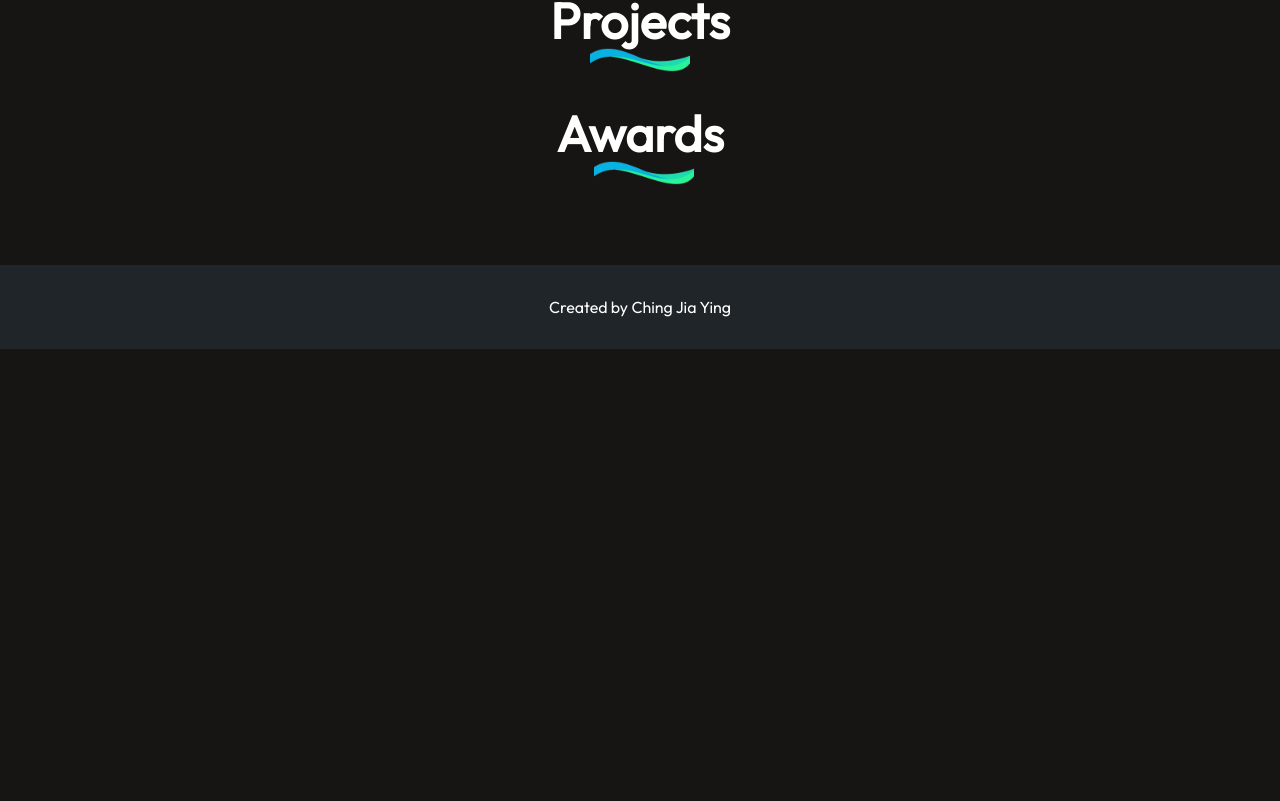
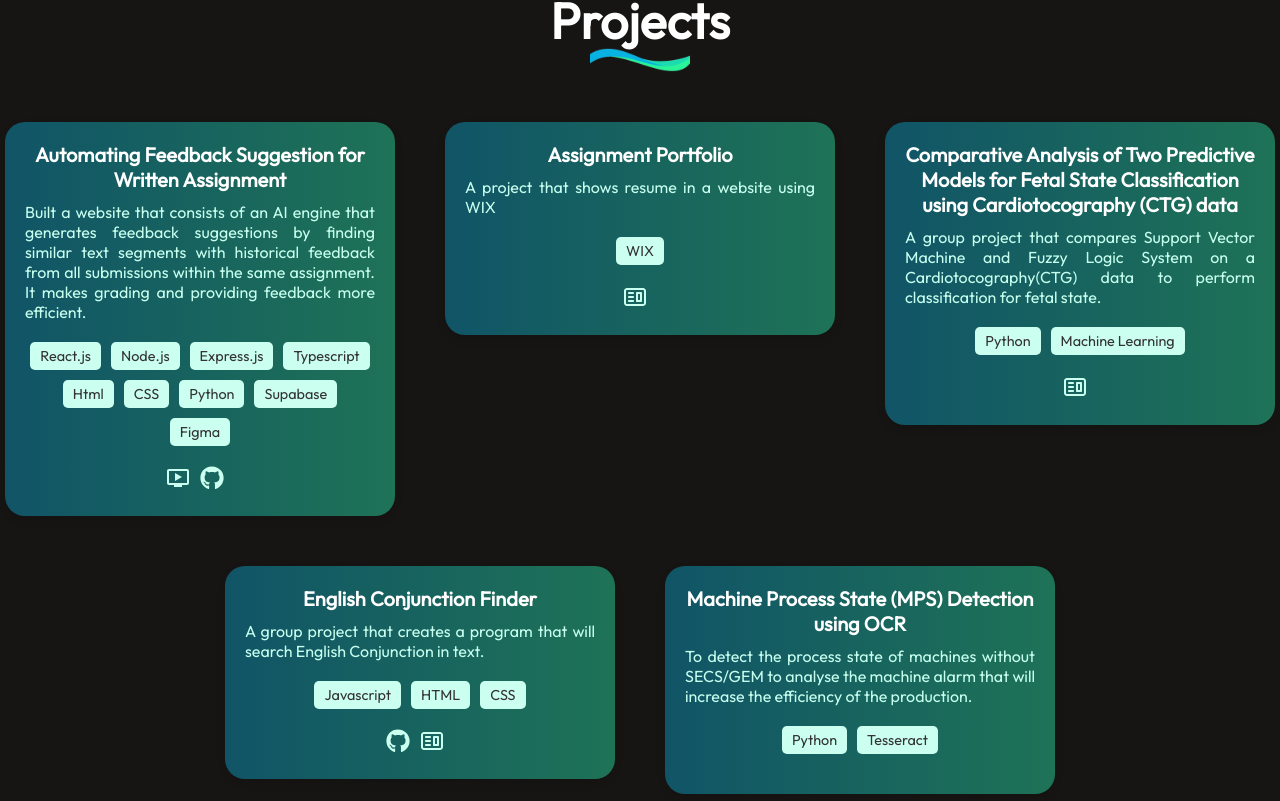
Before and after one commit to JiaaaJiaa/jy-portfolio, a React (Create React App) app: page / in a window 1280 px wide. Shown: the part 2579-3380 px from the top of the page. Before the commit the page ends 2928 px from the top, so only its background shows below. Built offline with nearby package versions, Linux system fonts and the light colour scheme; the HTML template or start-up script is replaced by a standard one.

Commit message:
Update Project Section

```diff
--- a/package.json
+++ b/package.json
@@ -6,6 +6,7 @@
     "cra-template": "1.2.0",
     "react": "^19.0.0",
     "react-dom": "^19.0.0",
+    "react-icons": "^5.4.0",
     "react-scripts": "5.0.1"
   },
   "scripts": {
--- a/src/Components/Project/Project.css
+++ b/src/Components/Project/Project.css
@@ -26,3 +26,90 @@
     right:70px;
     z-index: -1;
 }
+
+.Project-content {
+    display: flex;
+    flex-wrap: wrap;
+    justify-content: center;
+    align-items: flex-start;
+    gap: 50px;
+    margin-top:50px;
+}
+
+.Project-card {
+    position: relative; /* Ensure the pseudo-element is positioned correctly */
+    border-radius: 20px;
+    box-shadow: 0 4px 8px rgba(0, 0, 0, 0.1);
+    overflow: hidden;
+    width: 350px;
+    padding: 20px;
+    transition: transform 0.3s;
+    /* border: 4px solid linear; */
+}
+
+.Project-card::before {
+    content: '';
+    position: absolute;
+    top: 0;
+    left: 0;
+    right: 0;
+    bottom: 0;
+    background: linear-gradient(270deg, #2bffbb, #08b3e5);
+    /* background-color: #2bffbb; */
+    opacity: 0.4;
+    z-index: 0;
+}
+
+.project-card-content {
+    position: relative;
+    z-index: 1;
+}
+
+
+.Project-card:hover {
+    transform: translateY(-10px);
+}
+
+/* .project-card-content {
+    padding: 20px;
+} */
+
+.project-card-content h2 {
+    font-size: 20px;
+    margin-bottom: 10px;
+    color: white;
+}
+
+.project-card-content p {
+    font-size: 1em;
+    margin-bottom: 15px;
+    color: rgb(199, 255, 239);
+    text-align: justify;
+}
+
+.project-card-content ul {
+    list-style-type: none;
+    padding: 0;
+    margin-bottom: 15px;
+}
+
+.project-card-content ul li {
+    background-color: #cbffef;
+    border-radius: 5px;
+    display: inline-block;
+    margin: 5px;
+    padding: 5px 10px;
+    font-size: 0.9em;
+    color: #333;
+}
+
+.project-card-content a {
+    margin-right: 10px;
+    text-decoration: none;
+    color:  #cbffef;
+    font-size: 1.5em;
+}
+
+.project-card-content a:hover {
+    color: #08b3e5;
+}
--- a/src/Components/Project/Project.js
+++ b/src/Components/Project/Project.js
@@ -1,6 +1,10 @@
 import React from 'react';
 import './Project.css';
+import projects from "../../data/project.json";
 import titlebackground from '../../assets/titlebackground.png';
+import { FaGithub } from "react-icons/fa";
+import { CgWebsite } from "react-icons/cg";
+import { MdOutlineOndemandVideo } from "react-icons/md";
 
 const Project = () => {
     return (
@@ -9,6 +13,30 @@ const Project = () => {
                 <h1>Projects</h1>
                 <img src={titlebackground} alt="" />
             </div>
+            <div className="Project-content">
+                {projects.map((project) => {
+                    return(
+                        <div key={project.id} className="Project-card">
+                            <div className="project-card-content">
+                                <h2>{project.title}</h2>
+                                <p>{project.description}</p>
+                                <ul>
+                                    {project.skills.map((skill)=>{
+                                        return <li key={skill}>{skill}</li>
+                                    })}
+                                </ul>
+                                {project.demo &&
+                                    <a href={project.demo} target="_blank" rel="noreferrer"><MdOutlineOndemandVideo /></a>}
+                                {project.source &&
+                                    <a href={project.source} target="_blank" rel="noreferrer"><FaGithub /></a>}
+                                {project.website &&
+                                    <a href={project.website} target="_blank" rel="noreferrer"><CgWebsite /></a>}
+
+                            </div>
+                        </div>
+                    )
+                })}
+                </div>
         </div>
      );
 }
--- /dev/null
+++ b/src/data/project.json
@@ -0,0 +1,42 @@
+[
+    {
+        "title":"Automating Feedback Suggestion for Written Assignment",
+        "description":"Built a  website that consists of an AI engine that generates feedback suggestions by finding similar text segments with historical feedback from all submissions within the same assignment. It makes grading and providing feedback more efficient.",
+        "skills":["React.js", "Node.js", "Express.js", "Typescript", "Html", "CSS", "Python", "Supabase", "Figma"],
+        "demo":" https://youtu.be/aiXgxcQ360k  ",
+        "source":"https://github.com/JiaaaJiaa/semaklah ",
+        "website":""
+    },
+    {
+        "title":"Assignment Portfolio",
+        "description":"A project that shows resume in a website using WIX ",
+        "skills":["WIX"],
+        "demo":"",
+        "source":"",
+        "website":"https://chingjiaying01.wixsite.com/cat201-assignment-2"
+    },
+    {
+        "title":"Comparative Analysis of Two Predictive Models for Fetal State Classification using Cardiotocography (CTG) data",
+        "description":"A group project that compares Support Vector Machine and Fuzzy Logic System on a Cardiotocography(CTG) data to perform classification for fetal state.",
+        "skills":[" Python", "Machine Learning"],
+        "demo":"",
+        "source":"",
+        "website":"https://express.adobe.com/page/pbMJ4bLB7P7L8/ "
+    },
+    {
+        "title":"English Conjunction Finder",
+        "description":"A group project that creates a program that will search English Conjunction in text.",
+        "skills":["Javascript", "HTML", "CSS"],
+        "demo":"",
+        "source":"https://github.com/JiaaaJiaa/English-Conjunction-Finder",
+        "website":" https://jiaaajiaa.github.io/English-Conjunction-Finder/"
+    },
+    {
+        "title":"Machine Process State (MPS) Detection using OCR",
+        "description":"To detect the process state of machines without SECS/GEM to analyse the machine alarm that will increase the efficiency of the production.",
+        "skills":["Python", "Tesseract"],
+        "demo":"",
+        "source":"",
+        "website":""
+    }
+]
```
Also changed, not shown: 1 other file (tests, documents, lock files or other folders).
